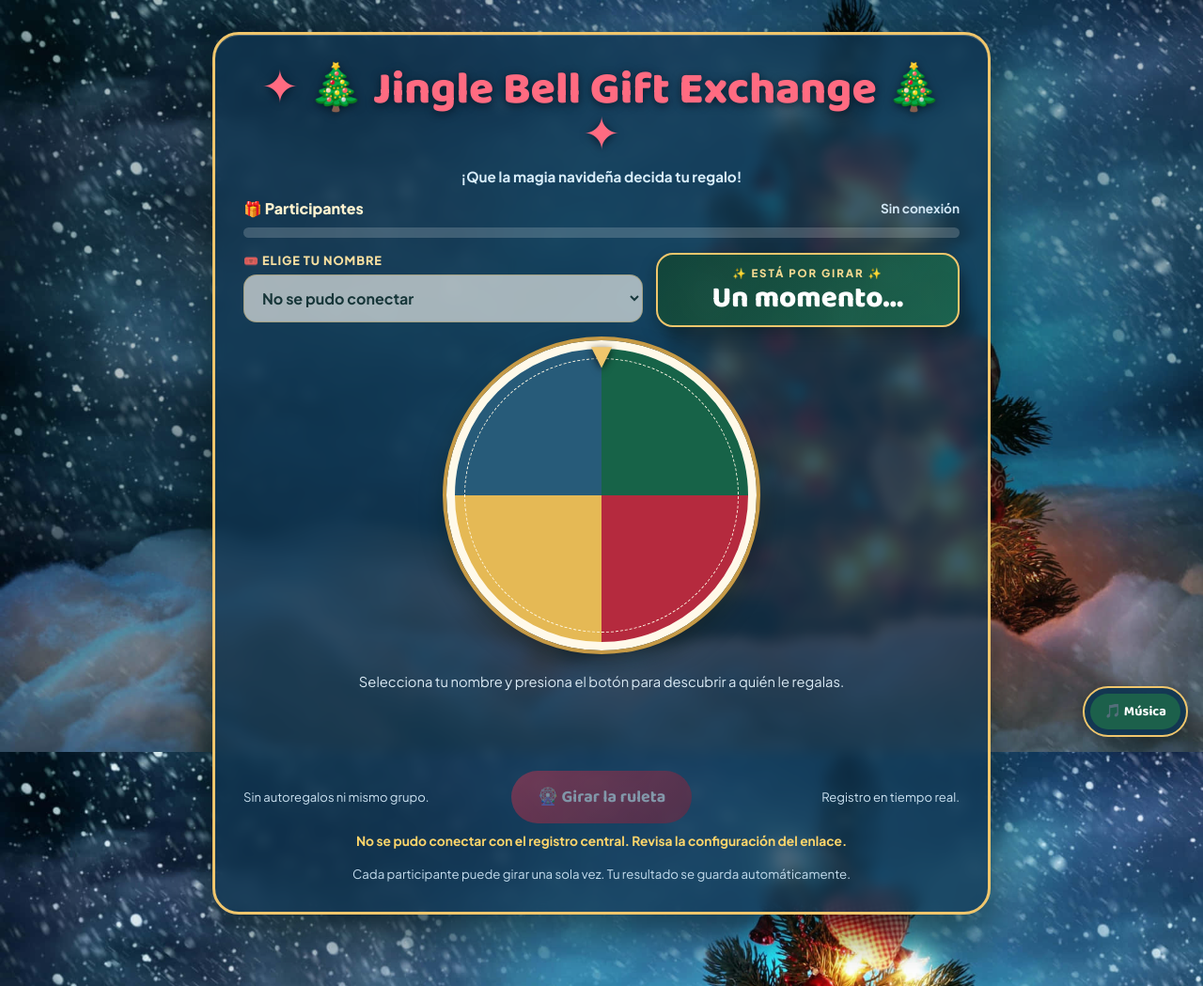
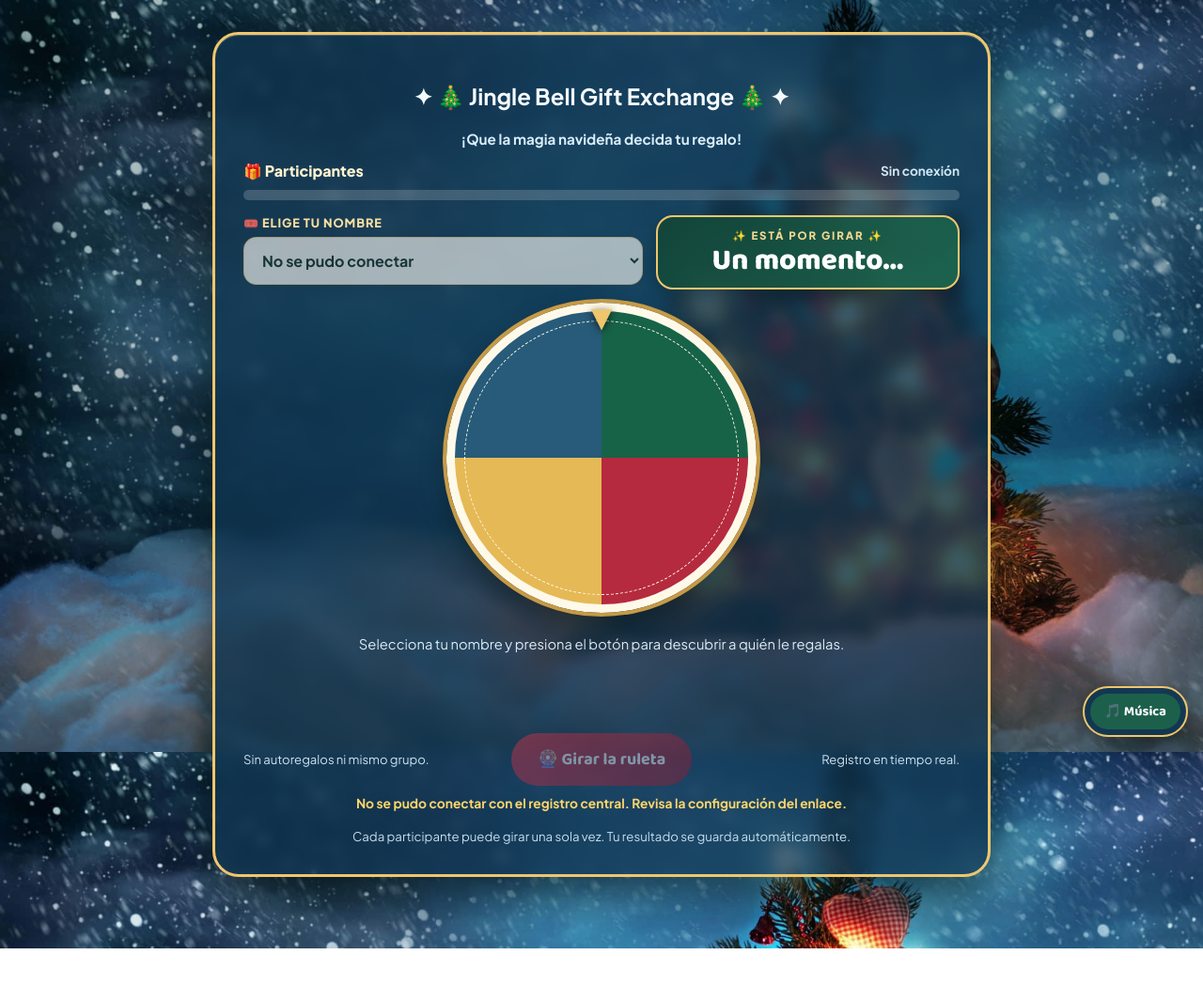
Before and after one commit to DrCimi/tombola-navidena, a plain HTML site: page index.html in a window 1280 px wide. Shown: the whole page at 94% size. After the commit the page ends 1009 px from the top, so only its background shows below. Drawn offline with Linux system fonts and the light colour scheme.

Commit message:
index.html

```diff
--- a/index.html
+++ b/index.html
@@ -55,14 +55,12 @@ main{
   text-align:center;
   margin-bottom:14px;
 }
-h1{
-  font-family:'Baloo 2',cursive,sans-serif;
-  font-weight:800;
-  font-size:clamp(1.95rem,5.5vw,3rem);
-  line-height:1.05;
-  margin:4px 0 6px;
-  color:#ff6b81;
-  text-shadow:0 2px 10px rgba(4,16,28,0.75);
+@font-face{
+  font-family:'AustralianMiragesCustom';
+  src:url('AustralianMirages.ttf') format('truetype');
+  font-weight:normal;
+  font-style:normal;
+  font-display:swap;
 }
 .subtitle{
   margin:0;
```
